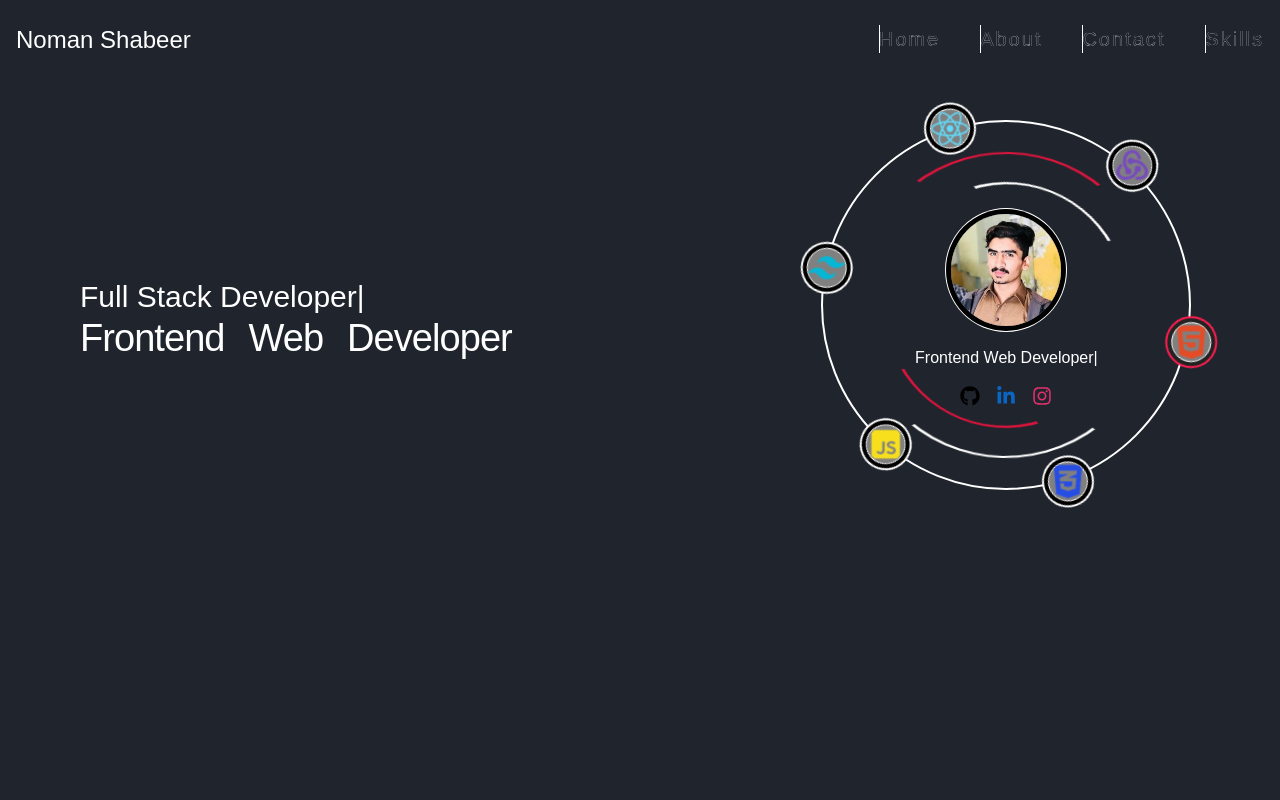
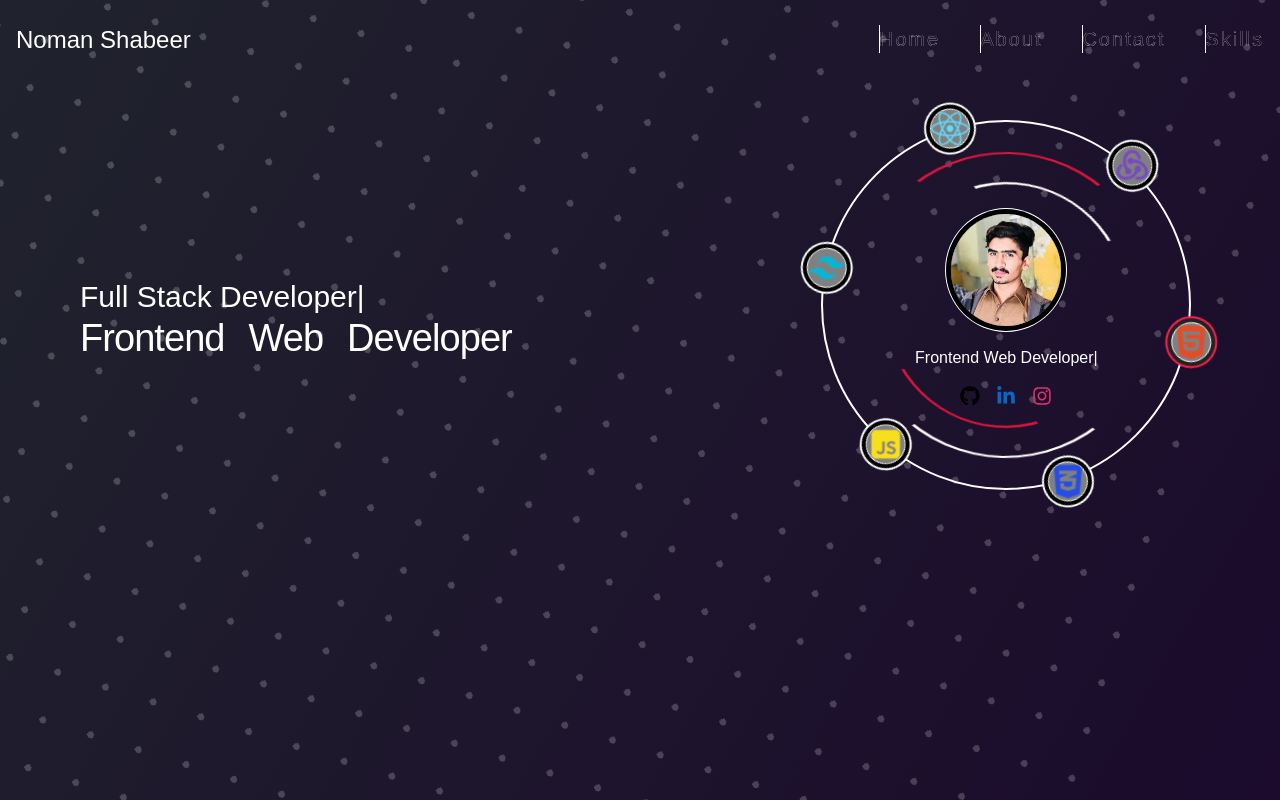
Before and after one commit to Nomanshabeer27/Personal-Portfolio, a React (Vite) app: page / in a window 1280 px wide. Built offline with nearby package versions, Linux system fonts and the light colour scheme.

Commit message:
update 3D animation

```diff
--- a/src/index.css
+++ b/src/index.css
@@ -9,7 +9,6 @@
 body {
   cursor: default;
   width: 100%;
-  background-color: #1f242d;
 }
 .heading {
   display: flex;
@@ -279,3 +278,36 @@ body {
   }
 
 }
+
+
+.background-animation {
+  position: fixed;
+  top: 0;
+  left: 0;
+  width: 100%;
+  height: 100%;
+  overflow: hidden;
+  z-index: -1;
+  background: linear-gradient(120deg, #20232d, #1b0a2c);
+}
+
+.background-animation::before {
+  content: "";
+  position: absolute;
+  top: 0;
+  left: 0;
+  width: 200%;
+  height: 200%;
+  background: radial-gradient(circle, rgba(255, 255, 255, 0.2) 10%, transparent 10%);
+  background-size: 50px 50px;
+  animation: moveBackground 10s linear infinite;
+}
+
+@keyframes moveBackground {
+  0% {
+    transform: translate(-50%, -50%) rotate(0deg);
+  }
+  100% {
+    transform: translate(-50%, -50%) rotate(360deg);
+  }
+}
```
